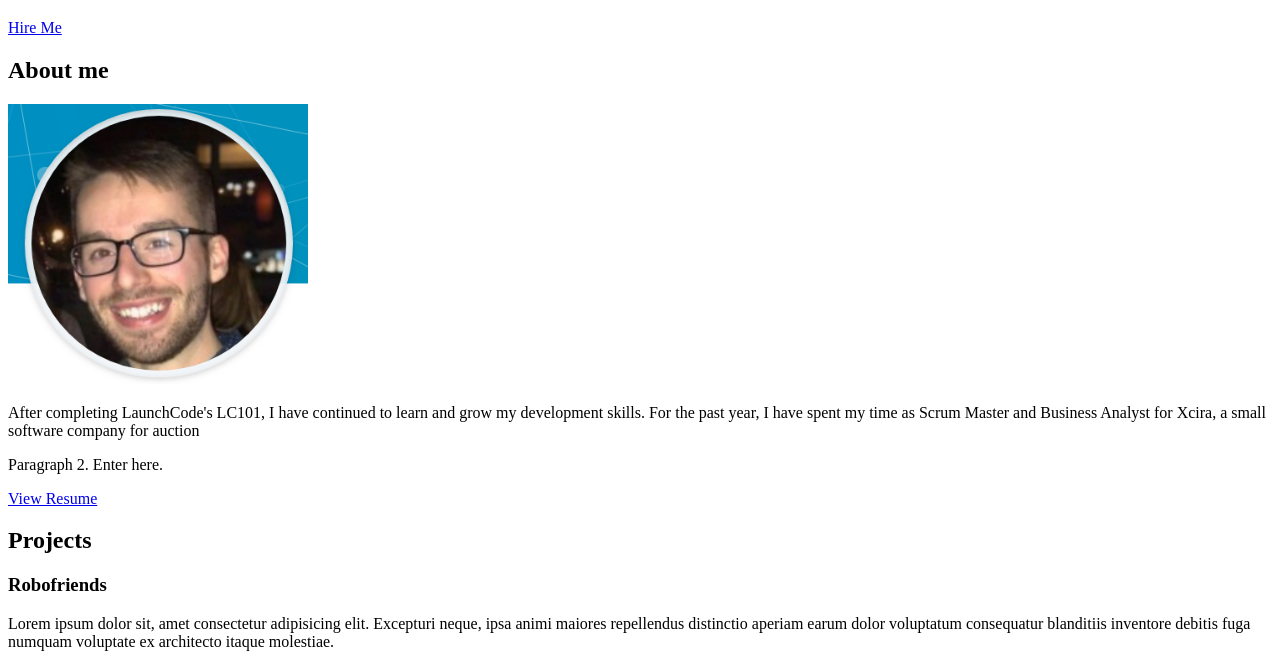
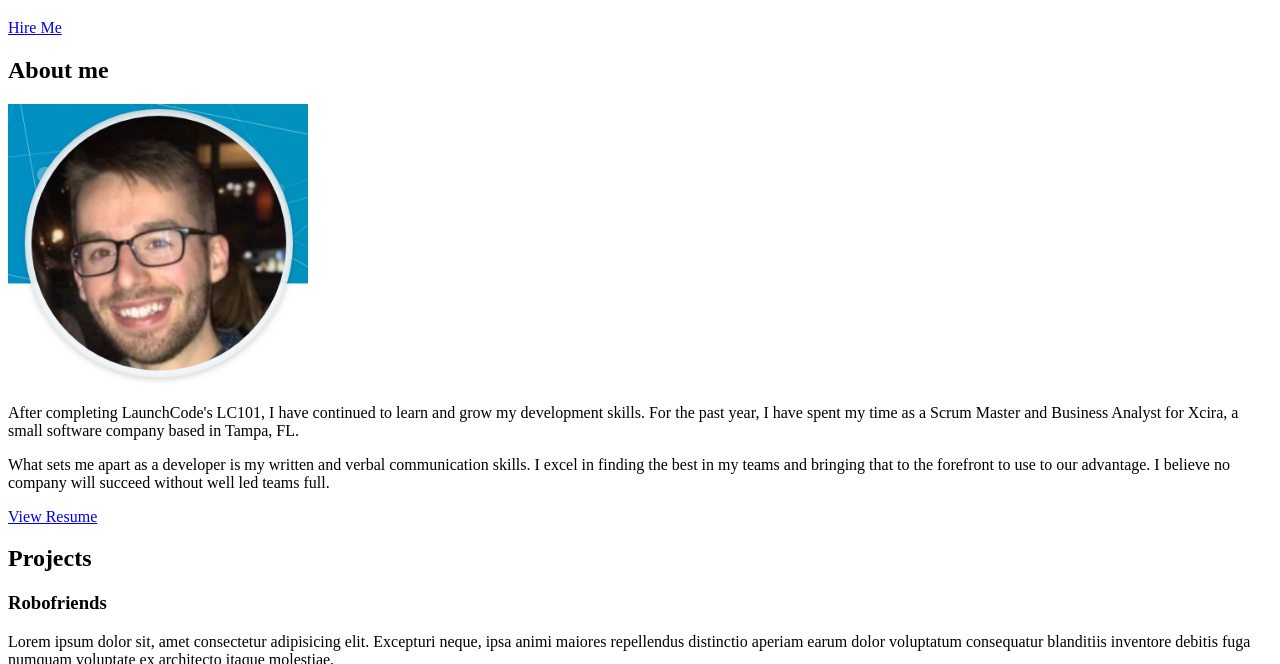
Before and after one commit to mcgrailtim/simpleportfolio, a plain HTML site: page src/template.html in a window 1280 px wide. Shown: the part 98-762 px from the top of the page. Drawn offline with nearby package versions, Linux system fonts and the light colour scheme.

Commit message:
Add files via upload

```diff
--- a/src/template.html
+++ b/src/template.html
@@ -78,10 +78,10 @@
           <div class="col-md-6 col-sm-12">
             <div class="about-wrapper__info">
               <p class="about-wrapper__info-text">
-                After completing LaunchCode's LC101, I have continued to learn and grow my development skills. For the past year, I have spent my time as Scrum Master and Business Analyst for Xcira, a small software company for auction
+                After completing LaunchCode's LC101, I have continued to learn and grow my development skills. For the past year, I have spent my time as a Scrum Master and Business Analyst for Xcira, a small software company based in Tampa, FL.
               </p>
               <p class="about-wrapper__info-text">
-                Paragraph 2. Enter here.
+                What sets me apart as a developer is my written and verbal communication skills. I excel in finding the best in my teams and bringing that to the forefront to use to our advantage. I believe no company will succeed without well led teams full.
               </p>
               <span class="d-flex mt-3">
                 <a target="_blank" class="cta-btn cta-btn--resume" href="#!">
```
